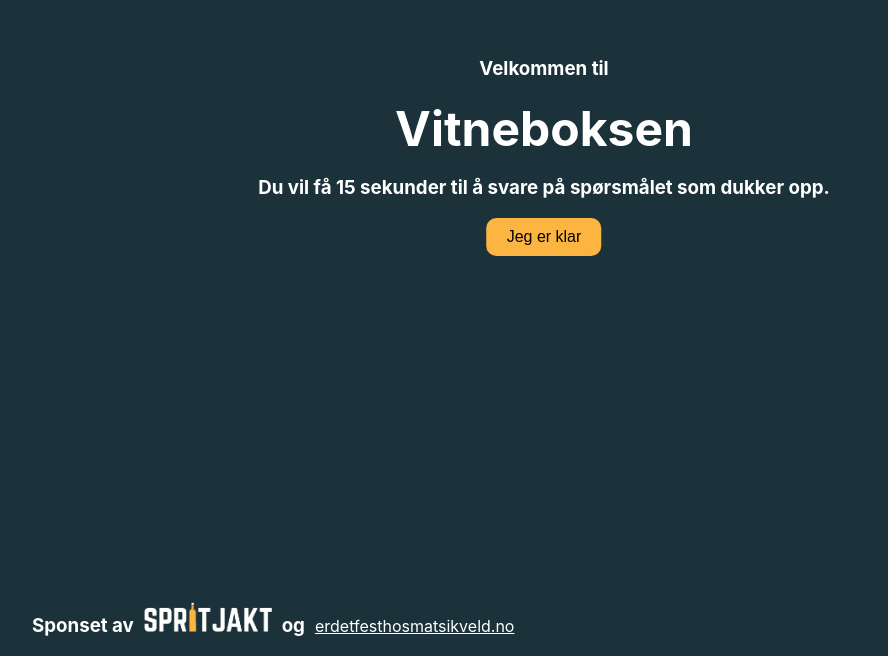
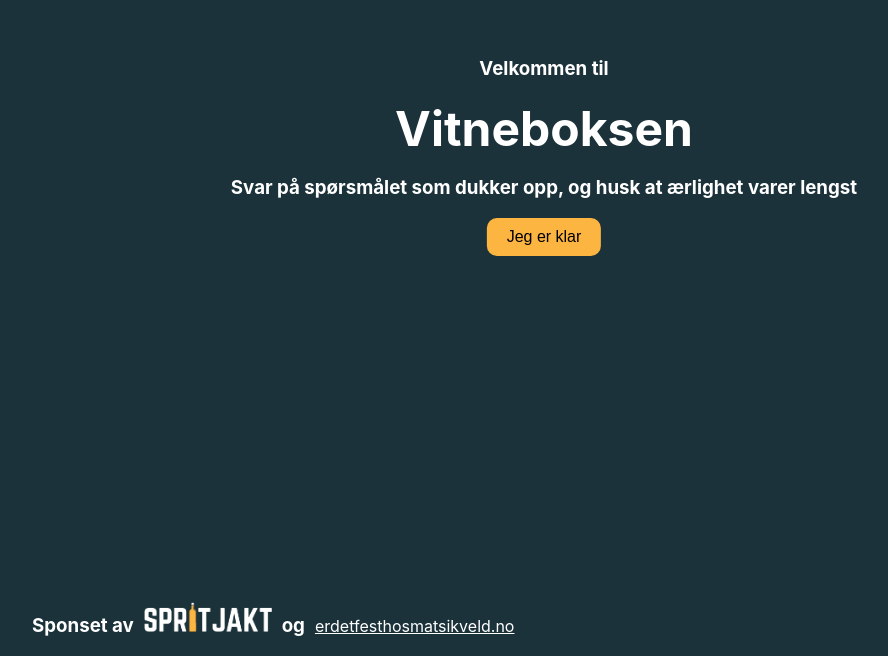
Before and after one commit to tiddi2/vitneboksen, a React (Create React App) app: page / in a window 1280 px wide. Shown: the part 144-800 px from the top of the page, without its empty margins (96-984 px from the left). Built offline with nearby package versions, Linux system fonts and the light colour scheme.

Commit message:
Update App.js

```diff
--- a/src/App.js
+++ b/src/App.js
@@ -309,7 +309,7 @@ const App = () => {
             >
               Vitneboksen
             </h1>
-            <h3>Du vil få 15 sekunder til å svare på spørsmålet som dukker opp.</h3>
+            <h3>Svar på spørsmålet som dukker opp, og husk at ærlighet varer lengst</h3>
             <button
               onClick={startRecording}
               style={{
```
